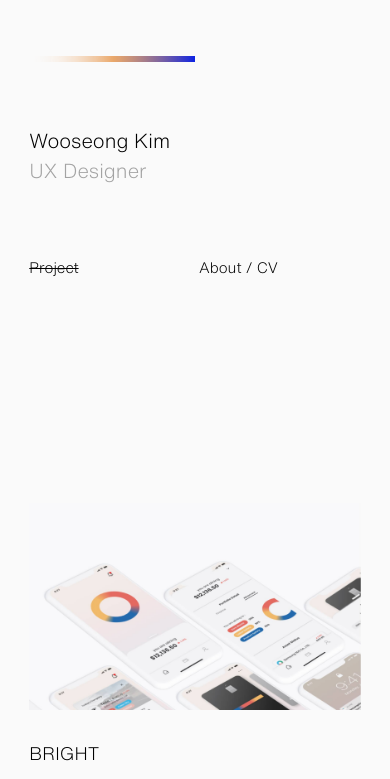
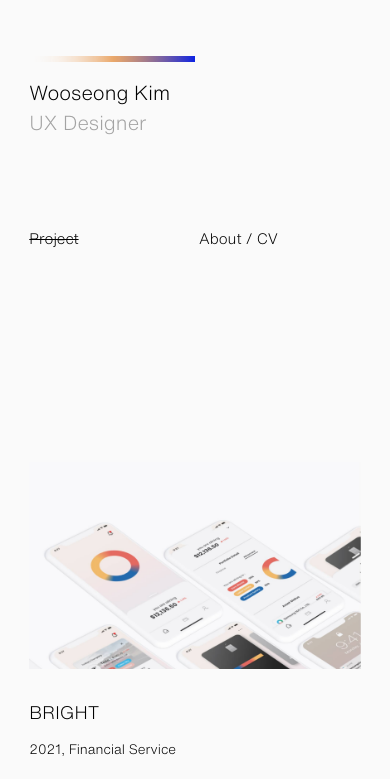
Before and after one commit to kylewskim/kylewskim.github.io, a React (Create React App) app: page /#/ in a window 390 px wide. Shown: the top 779 px of the page. Built offline with nearby package versions, Linux system fonts and the light colour scheme.

Commit message:
padding updated

```diff
--- a/src/routes/Home.css
+++ b/src/routes/Home.css
@@ -7,7 +7,7 @@
     .name-wooseongkim {
         font-size : 15px;
         line-height : 1.5em;
-        padding-bottom : 24px;
+        padding-bottom : 100px !important;
     }
 
     .nav_bar {
@@ -27,7 +27,7 @@ html {
 .grid-container {
     padding-left : 7.5%;
     padding-right : 7.5%;
-    padding-top : 3.5em;
+    padding-top : 6.5em !important;
 
     font-family: Helvetica-Now;
 }
@@ -65,3 +65,7 @@ html {
 .text-project-info {
     font-size : 13.5px;
 }
+
+.MuiGrid-item {
+    padding-top : 0px !important;
+}
--- a/src/routes/Home.js
+++ b/src/routes/Home.js
@@ -14,14 +14,14 @@ function Home() {
                     <text className='text-name-wooseongkim'> Wooseong Kim </text> <br /> <text className='ux-designer'> UX Designer </text>
                 </Grid>
                 <Grid item xs={12} sm={6}>
-                    <Grid container className='nav-selection' spacing={1} direction='row' justify='flex-start' alignItems='flex-start'>
+                    <Grid container className='nav-selection' id='nav-selection' spacing={1} direction='row' justify='flex-start' alignItems='flex-start'>
                         <Grid className='nav_content' item xs={6}> <Link to='/' style={{ textDecoration: 'line-through' , color: 'black' }}> Project </Link> </Grid>
                         <Grid className='nav_content' item xs={6}> <Link to='/About' style={{ textDecoration: 'none' , color: 'black' }}> About / CV </Link> </Grid>
                     </Grid>
                 </Grid>
             </Grid>
 
-            <Grid container className='grid-container'  spacing={6} rowSpacing={7.5} direction='row' justify='flex-start' alignItems='flex-start' style={{marginTop: 100, marginBottom: 100}}>
+            <Grid container className='grid-container' spacing={6} rowSpacing={7.5} direction='row' justify='flex-start' alignItems='flex-start' style={{marginTop: 100, marginBottom: 100}}>
                     <Grid  item  xs={12} sm={6}>
                         <Link to='/bright' className='link-item' style={{ textDecoration: 'none' , color: 'black' }}>
                         <div>
```
